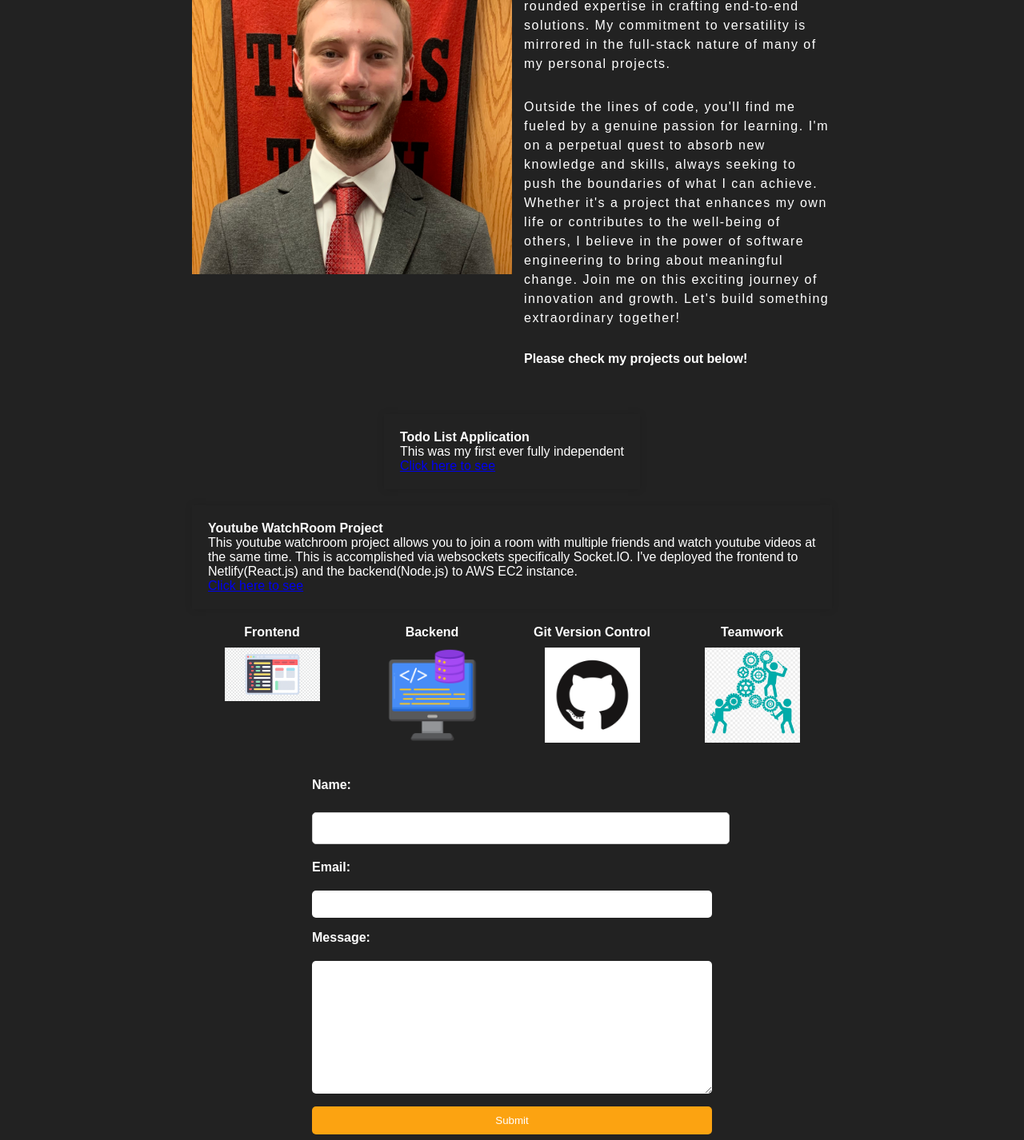
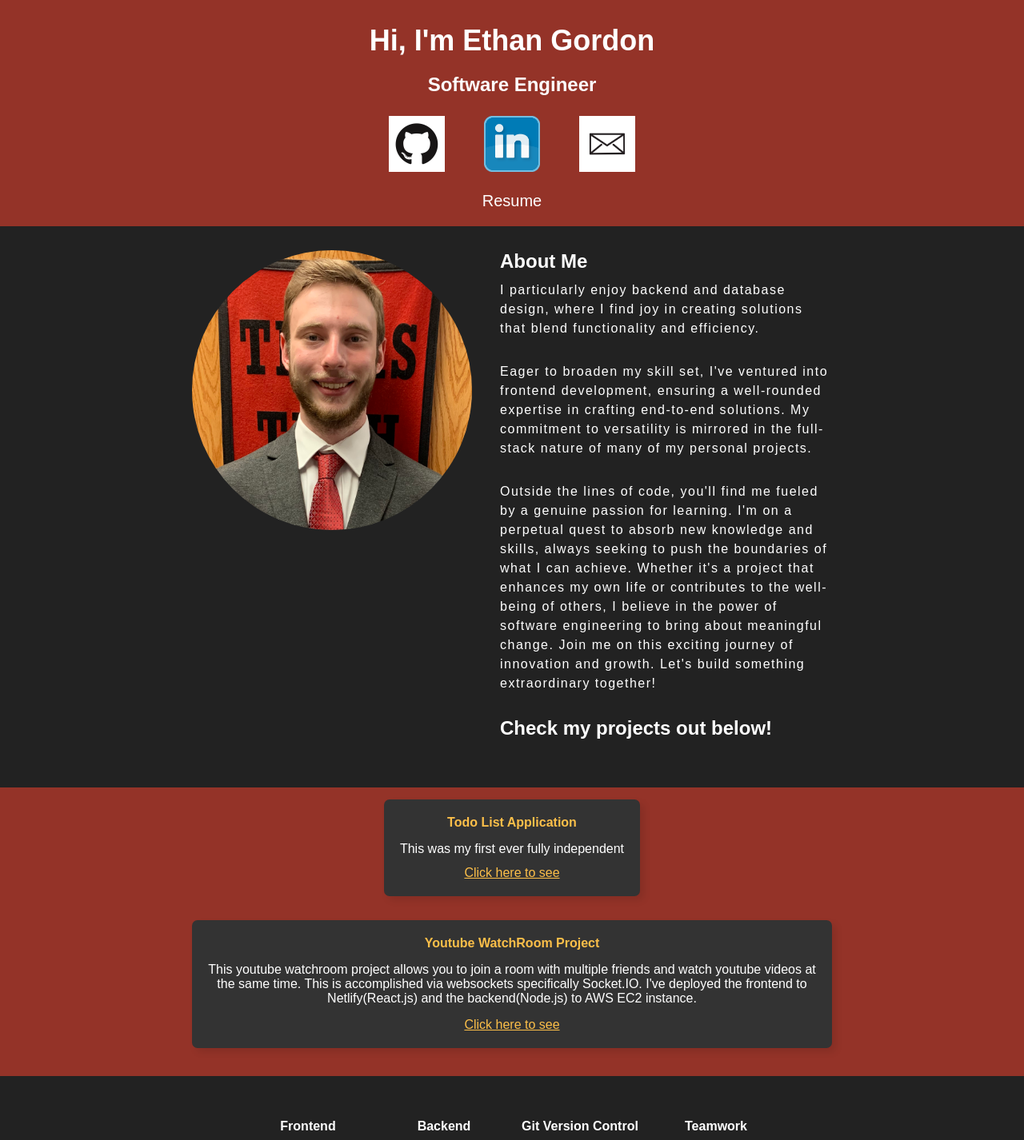
Before and after one commit to ethang404/PortfolioProject, a React (Create React App) app in the folder frontend/: page / in a window 1280 px wide. Shown: the top 1426 px of the page at 80% size. Built offline with nearby package versions, Linux system fonts and the light colour scheme; no server answers.

Commit message:
fixed display issue on portfolio homepage, and re-implemented login page for youtubeApp

```diff
--- a/frontend/src/App.js
+++ b/frontend/src/App.js
@@ -28,7 +28,6 @@ const socket = io.connect("https://youtubebackend.com/", {
 function App() {
 	return (
 		<div className="App">
-			<Navbar />
 			<Router basename="/">
 				<Routes>
 					<Route path="/" element={<HomePage />}></Route>
--- a/frontend/src/portfolio/HomePage.js
+++ b/frontend/src/portfolio/HomePage.js
@@ -13,7 +13,7 @@ import Backend_Mark from "./images_downloads/Backend_Mark.jpg";
 import Teamwork from "./images_downloads/Teamwork.jpg";
 import coming_soon from "./images_downloads/coming_soon.jpg";
 
-//import Navbar from "../Navbar";
+import Navbar from "../Navbar";
 
 /*
 <a target="_blank" href={Ethan_Gordon_Resume}>
@@ -39,6 +39,10 @@ export default function HomePage() {
 
 	return (
 		<div className="main">
+			<div className="introduction">
+				<div className="introduction-text">
+					<h2 className="main-header">Hi, I'm Ethan Gordon</h2>
+					<h4 className="second-header">Software Engineer</h4>
 					<div className="container">
 						<div className="logo">
 							<a href="https://github.com/ethang404">
@@ -56,11 +60,16 @@ export default function HomePage() {
 							</a>
 						</div>
 					</div>
-			<h2 className="main-header">Hi I'm Ethan Gordon</h2>
-			<h4 className="second-header">Software Developer/Software Engineer</h4>
-			<a className="my-resume" href={Ethan_Gordon_Resume} target="_blank" rel="noopener noreferrer">
-				Click me to Download Resume!
+					<a
+						className="my-resume"
+						href={Ethan_Gordon_Resume}
+						target="_blank"
+						rel="noopener noreferrer"
+					>
+						Resume
 					</a>
+				</div>
+			</div>
 			<section className="about-me">
 				<img src={Picture_of_me} alt="Pic" className="Pic"></img>
 				<div className="about-me-info">
@@ -86,10 +95,10 @@ export default function HomePage() {
 						growth. Let's build something extraordinary together!
 					</p>
 
-					<h4>Please check my projects out below!</h4>
+					<h4>Check my projects out below!</h4>
 				</div>
 			</section>
-
+			<section className="projects-background">
 				<section className="projects-container">
 					<div className="project">
 						<h4>Todo List Application</h4>
@@ -100,15 +109,15 @@ export default function HomePage() {
 					<div className="project">
 						<h4>Youtube WatchRoom Project</h4>
 						<p>
-						This youtube watchroom project allows you to join a room with multiple friends and watch
-						youtube videos at the same time. This is accomplished via websockets specifically
-						Socket.IO. I've deployed the frontend to Netlify(React.js) and the backend(Node.js) to
-						AWS EC2 instance.
+							This youtube watchroom project allows you to join a room with multiple friends and
+							watch youtube videos at the same time. This is accomplished via websockets
+							specifically Socket.IO. I've deployed the frontend to Netlify(React.js) and the
+							backend(Node.js) to AWS EC2 instance.
 						</p>
 						<a href="/Project/YoutubeApp/Login/">Click here to see</a>
 					</div>
 				</section>
-
+			</section>
 			<section className="skills-container">
 				<ul>
 					<li>
--- a/frontend/src/portfolio/Homepage.css
+++ b/frontend/src/portfolio/Homepage.css
@@ -3,42 +3,73 @@ body {
 	color: #fff;
 }
 
+a {
+	color: #fcbf49;
+}
+
 .main {
-	max-width: 800px;
+	max-width: 100%;
+	/*max-width: 800px;*/
 	margin: auto;
+	display: flex;
+	flex-direction: column;
+	align-items: center;
+	flex-grow: 1;
+	flex-wrap: wrap;
+	justify-content: center; /* Add this property to center vertically */
 }
 
 .main-header {
 	text-align: center;
 	font-size: 36px;
-	margin-top: 50px;
+	margin-top: 10px;
 }
 
 .second-header {
 	text-align: center;
 	font-size: 24px;
-	margin-top: 20px;
-	margin-bottom: 50px;
+
+	margin-bottom: 25px;
 }
 
 .my-resume {
 	display: flex;
 	justify-content: center;
-	padding-bottom: 10%;
+	padding-top: 6%;
 	text-decoration: none;
 	color: #fff;
+	font-size: 20px;
+}
+
+.introduction {
+	display: flex;
+	justify-content: center;
+	align-items: center;
+	padding: 20px;
+	width: 100%;
+	background-color: #943328;
+}
+
+.introduction-text {
 }
 
 .container {
 	display: flex;
-	justify-content: space-evenly;
-	width: 50%;
-	margin: auto;
-	margin-top: 20px;
+	flex-direction: row;
+	align-items: center;
+	justify-content: space-around;
 }
 
-.container div {
-	width: 25%;
+.logo {
+}
+
+.logo a {
+	text-decoration: none;
+}
+
+.logo img {
+	width: 70px; /* Set the width of the logos */
+	height: auto;
 }
 
 .container img {
@@ -47,9 +78,9 @@ body {
 }
 
 .Pic {
-	height: 400px;
-	width: 400px;
-	/*border-radius: 50%;*/
+	height: 350px;
+	width: 350px;
+	border-radius: 50%;
 	object-fit: cover;
 	flex-shrink: 0; /* Prevent the image from shrinking */
 	object-position: center top; /* Adjust this value to move the focal point */
@@ -58,10 +89,12 @@ body {
 .about-me {
 	display: flex;
 	flex-direction: row;
-	align-items: center; /* Center vertically */
+	align-items: flex-start;
 	justify-content: center;
-	gap: 15px;
+	gap: 35px;
 	margin-bottom: 50px;
+	margin-top: 30px;
+	max-width: 800px;
 }
 
 .about-me-info {
@@ -72,6 +105,7 @@ body {
 .about-me-info h4 {
 	margin: 0;
 	margin-bottom: 10px;
+	font-size: 24px;
 }
 
 .about-me-info p {
@@ -88,20 +122,44 @@ body {
 	color: #fff;
 }
 
+.projects-background {
+	background-color: #333; /* Set your desired background color */
+	background-color: #943328;
+	width: 100%;
+	text-align: center;
+	padding: 15px;
+}
+
 .projects-container {
 	display: flex;
+	gap: 10px;
 	flex-wrap: wrap;
-	justify-content: space-around;
+	justify-content: center;
+	max-width: 800px;
+	margin: 0 auto; /* Center the projects horizontally */
+	text-align: center;
 }
 
 .project {
 	margin-bottom: 20px;
 	color: white;
 	padding: 20px;
-	box-shadow: 0px 0px 10px rgba(0, 0, 0, 0.1);
+	background-color: #333;
+	box-shadow: 5px 5px 10px rgba(0, 0, 0, 0.1);
+	border-radius: 7px;
+}
+
+.project h4 {
+	color: #fcbf49;
+	margin-bottom: 15px;
+}
+
+.project p {
+	padding-bottom: 2%;
 }
 
 .skills-container ul {
+	padding-top: 8%;
 	list-style-type: none;
 	display: flex;
 	flex-direction: row;
@@ -109,6 +167,7 @@ body {
 	align-items: flex-start;
 	justify-content: space-around;
 	text-align: center;
+	padding-bottom: 10px;
 }
 
 .skills-container img {
@@ -117,25 +176,40 @@ body {
 	margin: 10px;
 }
 
-form {
+.contact-form {
+	width: 100%;
+	max-width: 800px;
+	margin: 0 auto;
 	display: flex;
 	flex-direction: column;
-	max-width: 400px;
-	margin: 30px auto;
+	align-items: center; /* Center form horizontally */
+	margin-bottom: 20px;
+}
+
+form {
+	width: 100%;
+	display: flex;
+	flex-direction: column;
+	align-items: center; /* Center form items horizontally */
 }
 
 label {
 	font-size: 1.2rem;
-	margin-bottom: 0.5rem;
+	width: 100%;
+	margin: 0;
+	padding: 0;
 }
 
 input,
 textarea {
+	/*width: calc(100% - 1rem);*/ /* Adjust the width calculation to accommodate padding */
+	width: 100%;
 	padding: 0.5rem;
 	font-size: 1rem;
 	border-radius: 5px;
 	border: none;
 	margin-bottom: 1rem;
+	box-sizing: border-box;
 }
 
 textarea {
@@ -150,6 +224,8 @@ textarea {
 	cursor: pointer;
 	padding: 10px;
 	transition: background-color 0.2s ease-in-out;
+	margin: 0 auto;
+	width: 100%;
 }
 
 .contact-form button:hover {
@@ -190,3 +266,8 @@ textarea {
 		margin-bottom: 20px;
 	}
 }
+* {
+	margin: 0;
+	padding: 0;
+	box-sizing: border-box;
+}
--- /dev/null
+++ b/frontend/src/portfolio/Homepage2.css
@@ -0,0 +1,46 @@
+.introduction {
+	display: flex;
+	justify-content: space-around;
+}
+
+.introduction-text {
+	display: flex;
+	flex-direction: column;
+}
+
+.introduction a {
+	padding-top: 15px;
+}
+
+.container {
+	display: flex;
+	max-width: 400px;
+	justify-content: center;
+	align-items: center;
+}
+
+.logo img {
+	width: 100px; /* Set the width of the logos */
+	height: auto;
+}
+
+.about-me {
+	display: flex;
+	justify-content: center;
+	align-items: center;
+	gap: 15px;
+	margin-bottom: 50px;
+}
+
+.about-me-info {
+	max-width: 600px; /* Set your maximum width */
+	margin: auto;
+	text-align: center; /* Center the text within the container */
+}
+
+.Pic {
+	width: 200px; /* Set your image width */
+	height: auto;
+	border-radius: 50%;
+	margin-bottom: 20px;
+}
--- a/frontend/src/youtubeApp/Login.css
+++ b/frontend/src/youtubeApp/Login.css
@@ -1,11 +1,8 @@
-body {
+.main-container {
 	display: flex;
 	align-items: center;
 	justify-content: center;
-	height: 100vh;
-	margin: 0;
-	background-color: #222; /* Set your background color */
-	color: #fff; /* Set your text color */
+	height: 100vh; /* Ensure the container takes the full height of the viewport */
 }
 
 .google-button {
@@ -18,6 +15,7 @@ body {
 	padding: 10px 20px;
 	border-radius: 5px;
 	transition: background-color 0.3s ease-in-out;
+	margin: auto; /* Center the button both horizontally and vertically */
 }
 
 .google-button:hover {
--- a/frontend/src/youtubeApp/Login.js
+++ b/frontend/src/youtubeApp/Login.js
@@ -7,6 +7,7 @@ import jwt_decode from "jwt-decode";
 import google_logo from "./images/google_logo.png";
 
 import YouTubeHomePage from "./Homepage";
+
 import "./Login.css";
 
 export default function Login() {
@@ -79,7 +80,7 @@ export default function Login() {
 	}
 	//<a href="https://youtubebackend.com/auth/google">Click me</a>
 	return (
-		<div>
+		<div className="main-container">
 			<div id="SignIn"></div>
 
 			<a href="https://youtubebackend.com/auth/google" class="google-button">
```
Lines whose indentation alone changed are shown as unchanged.
